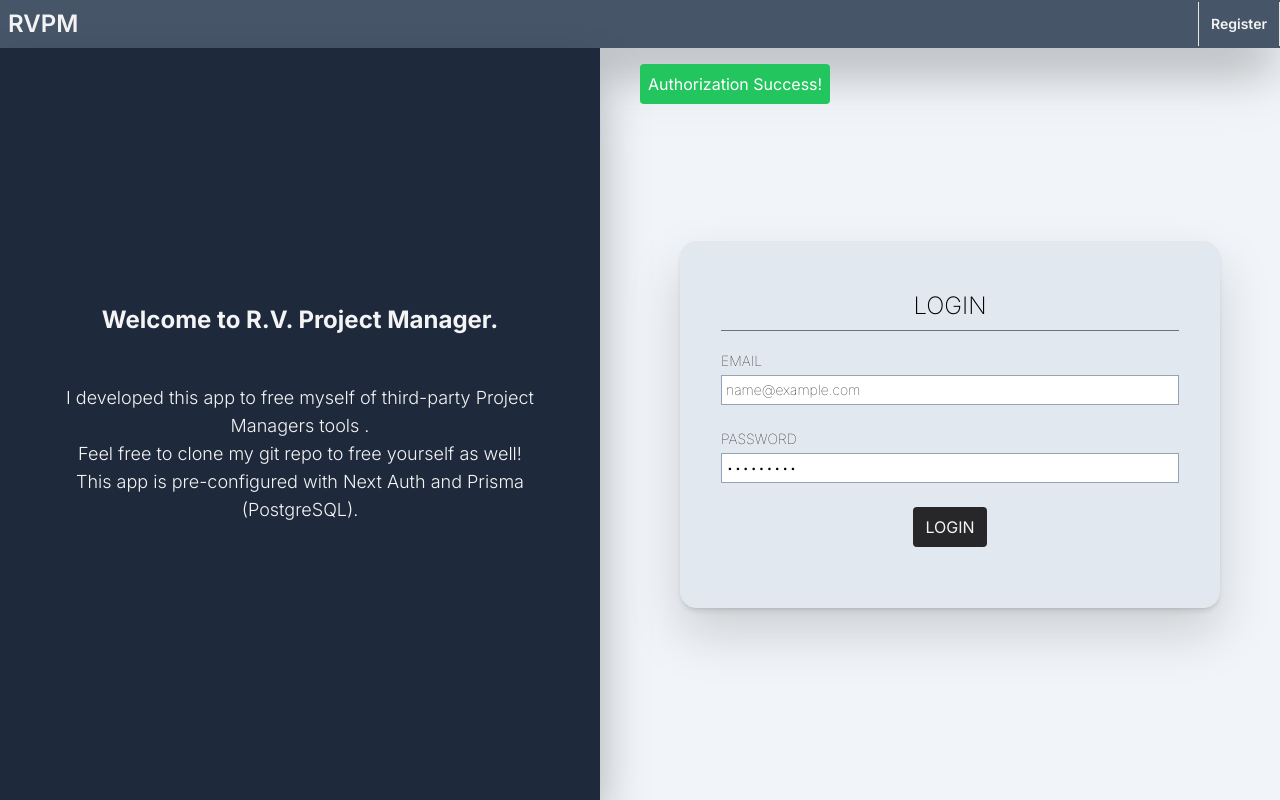
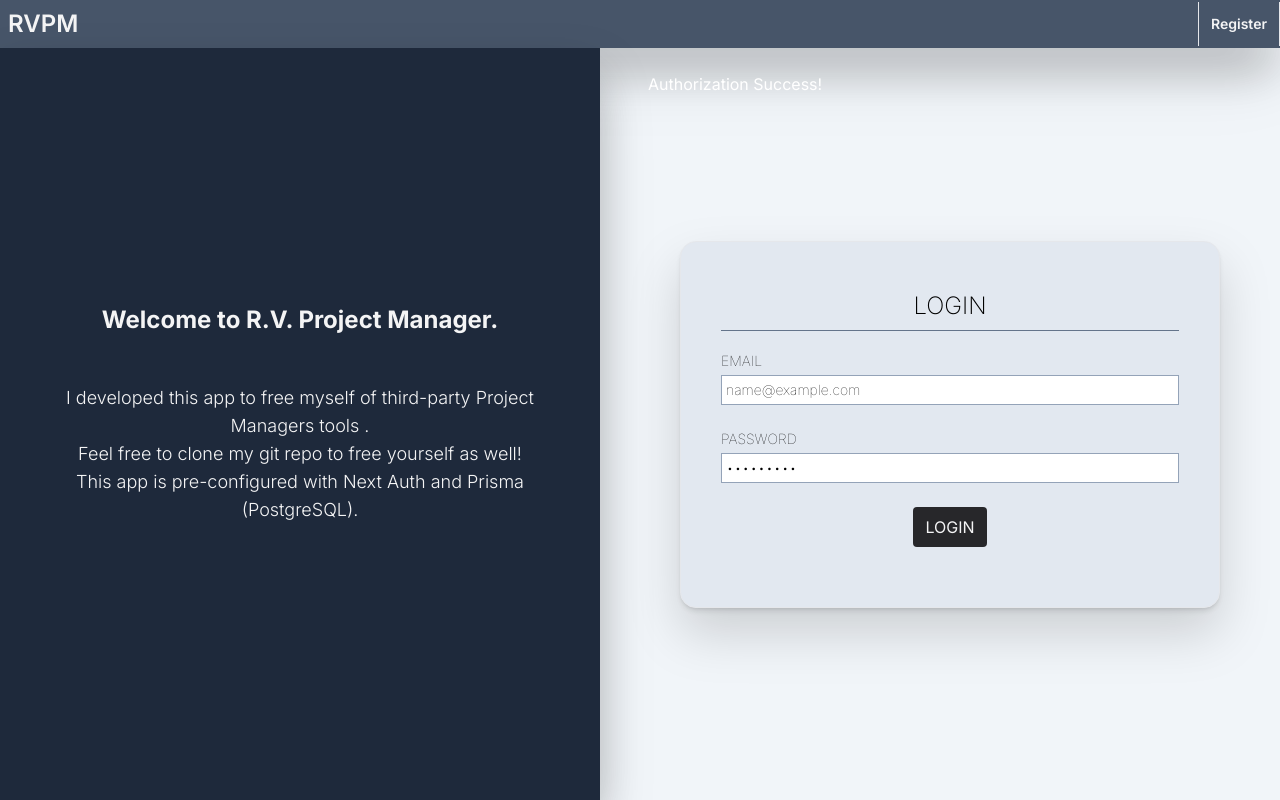
Before and after one commit to rahulvig315/rvpm, a Next.js app: page / in a window 1280 px wide. Both pictures are taken after typing "name@example.com", "Sample123" into the empty fields and a click on the button "LOGIN". Built offline with nearby package versions, Linux system fonts and the light colour scheme; no server answers.

Commit message:
refactor(notification): component bg-color DRY

```diff
--- a/src/app/components/notification/Notification.tsx
+++ b/src/app/components/notification/Notification.tsx
@@ -1,9 +1,10 @@
-import { Dispatch } from 'react';
+import { AddNotification } from '@/app/hooks/notification';
+import { Dispatch, useMemo } from 'react';
 
 export type NotificationProps = {
     id?: string;
     content?: string;
-    type?: string;
+    type?: AddNotification['type'];
     dispatch?: Dispatch<{
         type?: string;
         notification?: NotificationProps;
@@ -12,8 +13,20 @@ export type NotificationProps = {
 }
 
 export const Notification = ({ id, content, type, dispatch }: NotificationProps) => {
+    const backgroundColor = useMemo(() => {
+        return (type: AddNotification['type']) => {
+            switch (type) {
+                case 'info':
+                    return 'bg-blue-500'
+                case 'success':
+                    return 'bg-green-500'
+                case 'error':
+                    return 'bg-red-500'
+            }
+        }
+    }, [])
     return (
-        <div className={`absolute top-16 left-[50%] m-auto p-2 rounded ${type === 'info' ? 'bg-green-500' : 'bg-red-500'} text-white`}>
+        <div className={`absolute top-16 left-[50%] m-auto p-2 rounded ${backgroundColor} text-white`}>
             {content}
         </div>
     );
```
